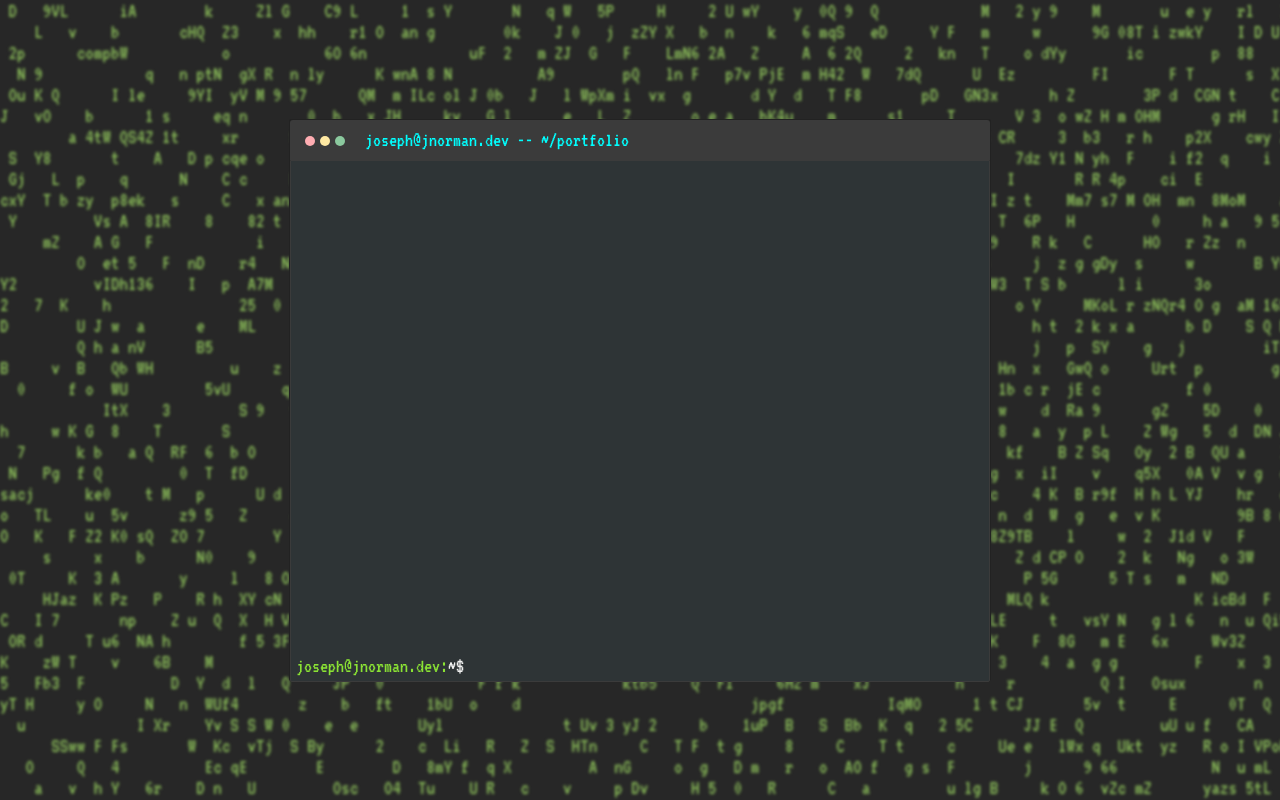
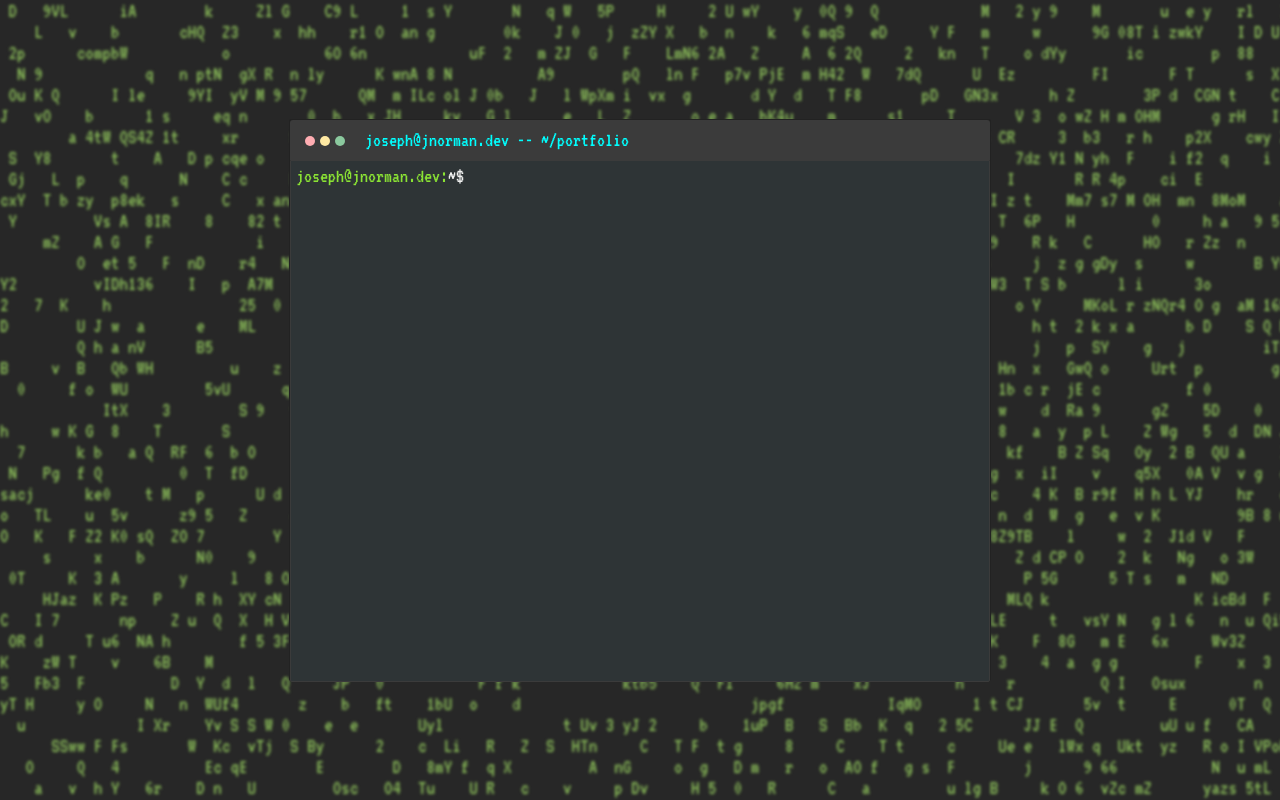
Before and after one commit to jnorman-us/portfolio, a React app: page / in a window 1280 px wide. Built offline with nearby package versions, Linux system fonts and the light colour scheme.

Commit message:
some command reformatting

```diff
--- a/src/parts/TerminalPart.js
+++ b/src/parts/TerminalPart.js
@@ -21,7 +21,7 @@ class TerminalPart extends React.Component
 		this.commandTemplates.set('error', {
 			output: [
 				'$r$Command not found!$r$',
-				'$w$Try running the $w$$g$help$g$$w$ command$w$',
+				'$w$Try running the $w$$g$"help"$g$$w$ command$w$',
 			],
 			window: false,
 		});
@@ -43,6 +43,7 @@ class TerminalPart extends React.Component
 				this.setState({
 					commands: this.state.commands.concat(commandText),
 				});
+				this.renderOutput(commandText);
 
 				// now, open window
 			}
@@ -51,9 +52,8 @@ class TerminalPart extends React.Component
 				this.setState({
 					commands: this.state.commands.concat('error'),
 				});
+				this.renderOutput('error');
 			}
-
-			this.renderOutput(commandText);
 		}
 	}
 
@@ -126,7 +126,7 @@ class TerminalPart extends React.Component
 		return (
 			<div className="terminal-command-query">
 				<span className="green">joseph@jnorman.dev:</span><span className="white">~$</span>
-				<input onKeyDown={ this.onEnter.bind(this) }className="terminal-command-prompt"></input>
+				<input onKeyDown={ this.onEnter.bind(this) } className="terminal-command-prompt"></input>
 			</div>
 		);
 	}
--- a/src/static/css/terminal.css
+++ b/src/static/css/terminal.css
@@ -6,10 +6,8 @@
 	margin: 5px;
 	width: calc(100% - 10px);
 	height: calc(100% - 10px);
-	display: flex;
-	justify-content: flex-end;
-	flex-direction: column;
 	color: #f0f0f0;
+	overflow-y: auto;
 }
 
 .terminal-command-query {
```
